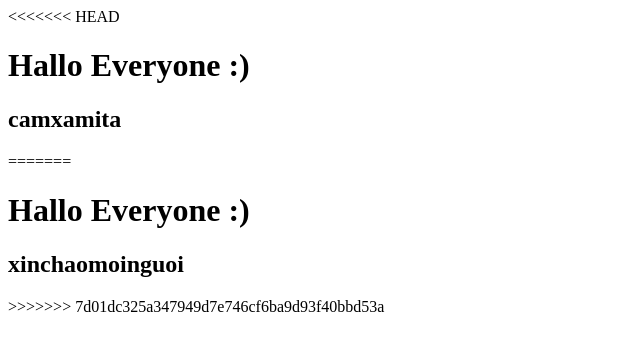
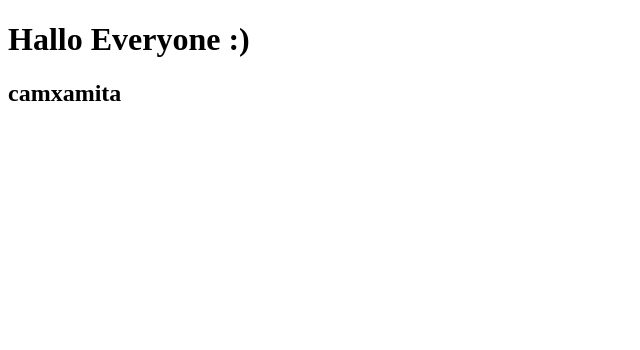
Before and after one commit to ngocanhpham165/gitgit, a plain HTML site: page index.html in a window 1280 px wide. Shown: the whole page, without its empty margins (0-640 px from the left). Drawn offline with Linux system fonts and the light colour scheme.

Commit message:
revert conflict

```diff
--- a/index.html
+++ b/index.html
@@ -6,13 +6,8 @@
     <title>git git</title>
 </head>
 <body>
-<<<<<<< HEAD
     <h1>Hallo Everyone :) </h1>
     <h2>camxamita</h2>
-=======
-    <h1> Hallo Everyone :) </h1>
-    <h2> xinchaomoinguoi </h2>
 
->>>>>>> 7d01dc325a347949d7e746cf6ba9d93f40bbd53a
 </body>
 </html>
```
